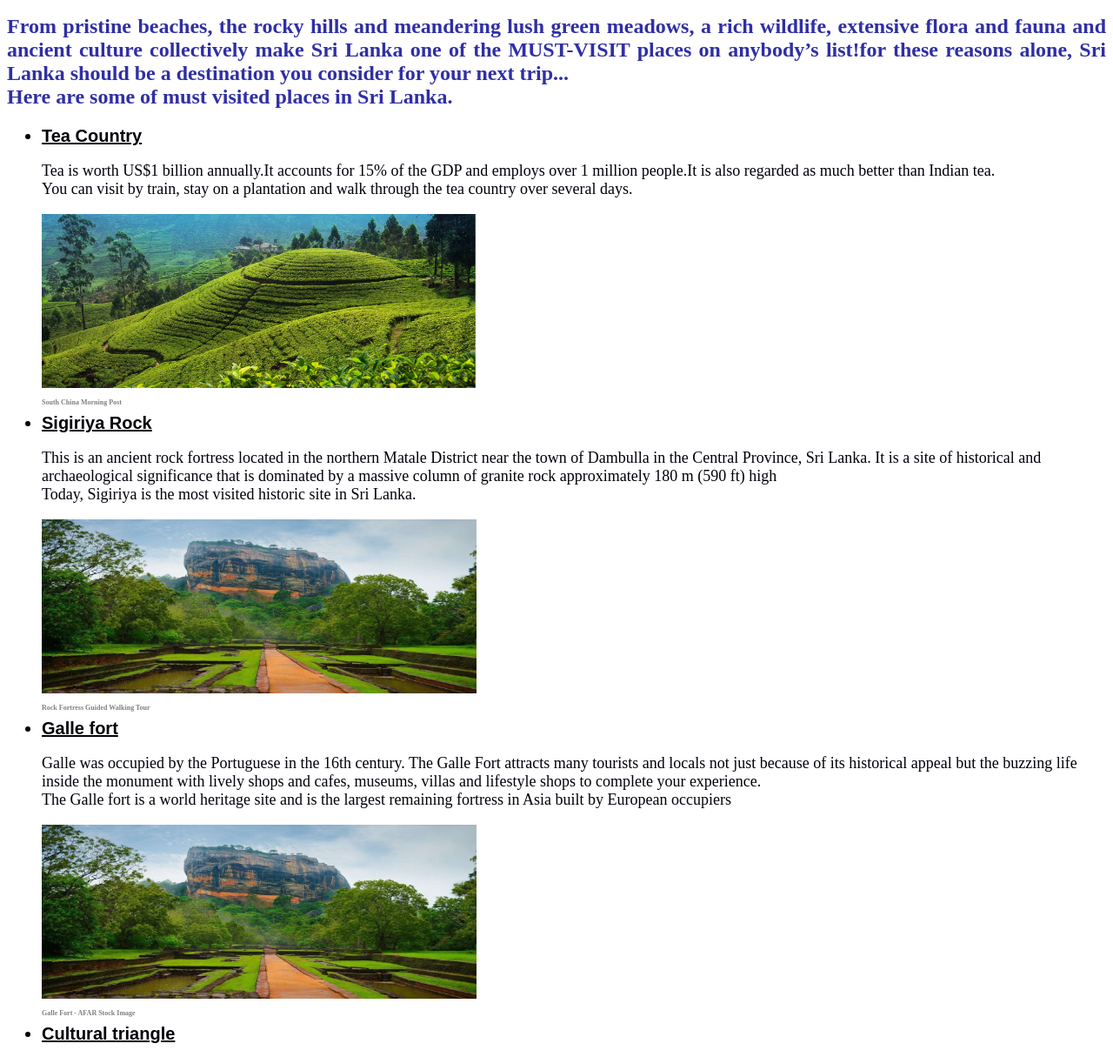
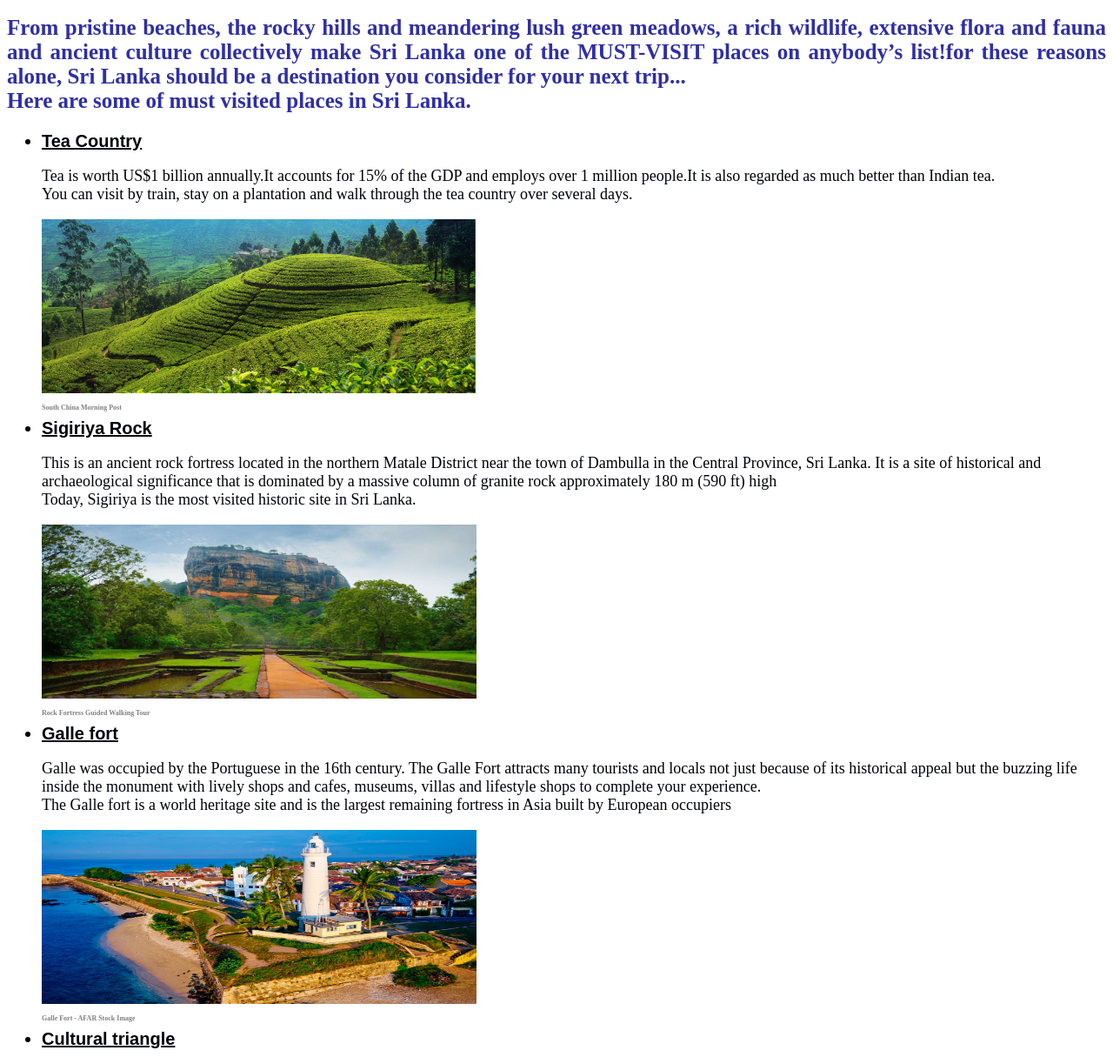
Before and after one commit to ThiliC/tccode.github.io, a plain HTML site: page index.html in a window 1280 px wide. Shown: the part 57-1272 px from the top of the page at 87% size. Drawn offline with Linux system fonts and the light colour scheme.

Commit message:
del duplicate

```diff
--- a/index.html
+++ b/index.html
@@ -29,7 +29,7 @@
       <li>Galle fort</li>
       <p>Galle was occupied by the Portuguese in the 16th century. The Galle Fort attracts many tourists and locals not just because of its historical appeal but the buzzing life inside the monument with lively shops and cafes, museums, villas and lifestyle shops to complete your experience.<br>
         The Galle fort is a world heritage site and is the largest remaining fortress in Asia built by European occupiers</p>
-      <img src="images/sigiriya.jpg"
+      <img src="images/galle fort.jpg"
            alt=" Aerial View of Galle"
            height="200px"
            width=500px>
--- a/style.css
+++ b/style.css
@@ -5,7 +5,7 @@ h1{
   }
   h2{
     color: #2f2fa5;
-    font font-size: 25px;
+    font-size: 25px;
     text-align: justify;
   }
   li{
```
Also changed, not shown: beach.jpg (deleted), cultural traingle.jpg (deleted), galle fort.jpg (deleted), sigiriya.jpg (deleted), tea country.jpg (deleted).
